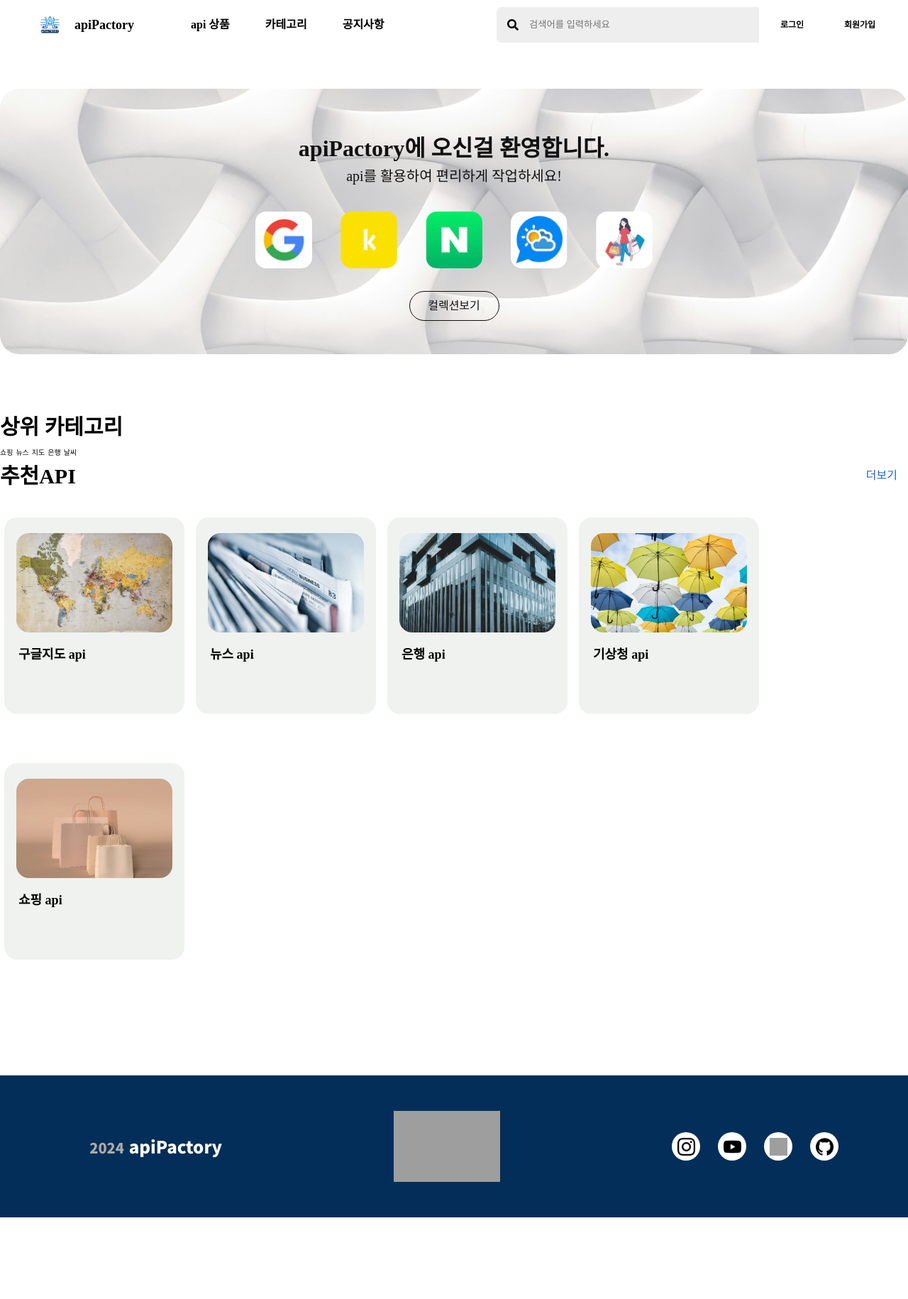
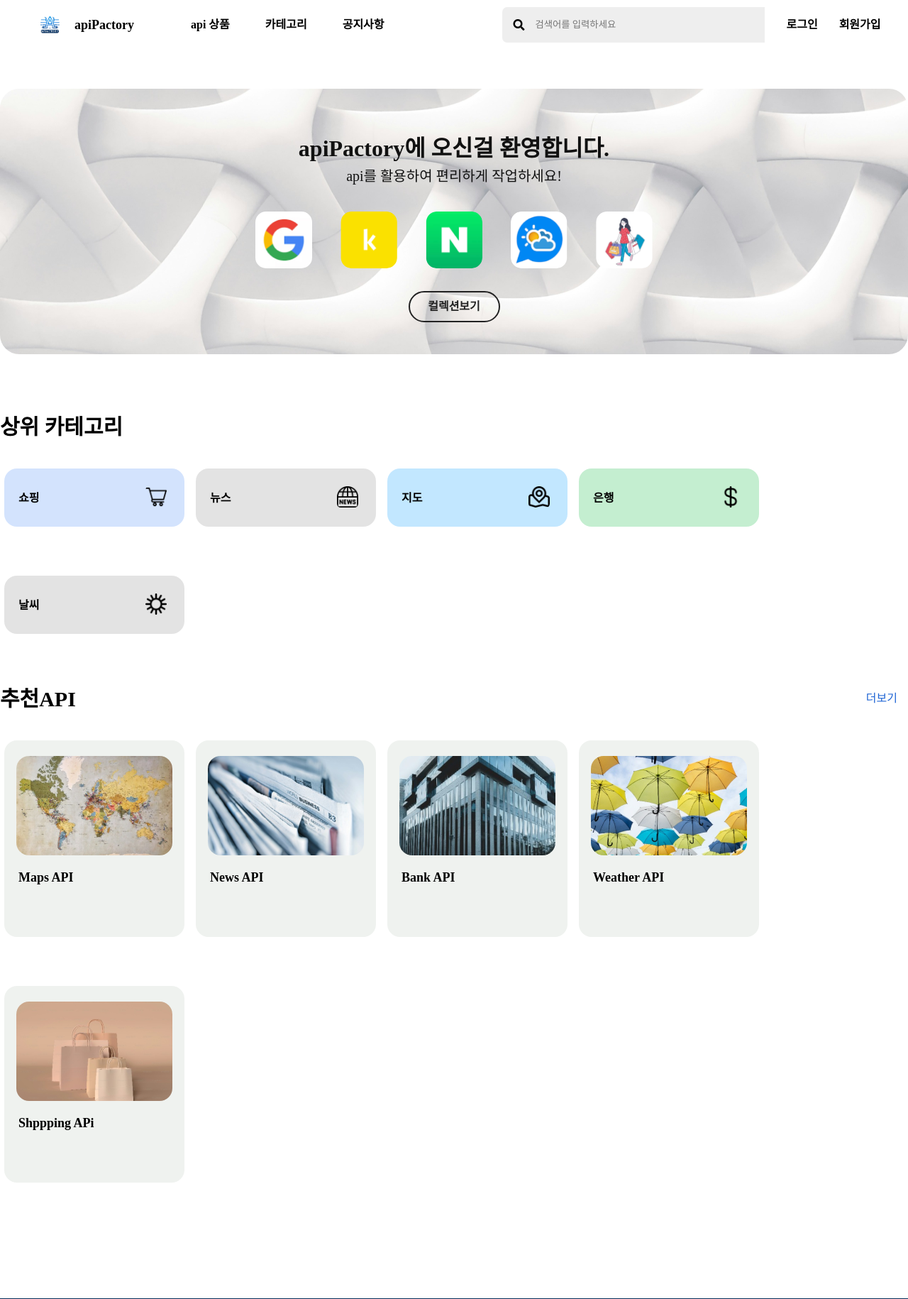
Before and after one commit to jaehyuk-lee-0712/api-pactory, a PHP site: page / in a window 1280 px wide. Shown: the top 1830 px of the page at 71% size. Before the commit the page ends 1715 px from the top, so only its background shows below. Run offline with PHP 8.4, Linux system fonts and the light colour scheme; some libraries are stand-ins or nearby versions; some web fonts are replaced; grey boxes are pictures that could not be loaded.

Commit message:
05.17 18:09 seo

```diff
--- a/assets/css/common.css
+++ b/assets/css/common.css
@@ -7,8 +7,6 @@
     align-items: center;
     justify-content: space-between;
     margin-top: 10px;
-    font-family: var(--fontN);
-    font-weight: 700;
 }
 
 #logos {
@@ -61,7 +59,16 @@
     display: flex;
     align-items: center;
     justify-content: center;
+    margin-right: 30px;
 }
+
+#controller a {
+    margin-left: 30px;
+    font-size: 1rem;
+    font-weight: 700;
+    font-family: var(--fontN);
+}
+
 
 #searchBar {
     width: 370px;
@@ -104,17 +111,6 @@
     display: none;
 }
 
-#controller {
-    margin-right: 30px;
-}
-
-#controller a {
-    width: 60px;
-    margin-left: 30px;
-    font-family: var(--fontN);
-    font-weight: 700;
-    font-size: 12px;
-}
 
 /* header end */
 
--- a/assets/css/main.css
+++ b/assets/css/main.css
@@ -20,7 +20,7 @@
     border-radius: 27px;
     position: relative;
     margin-bottom: 80px;
-    background-image: url(/apiPactory/assets/img/mainimg.png);
+    background-image: url(/assets/img/mainimg.png);
 }
 
 #main .content1 .h3 ul {
@@ -78,15 +78,15 @@
     margin-top: 32px;
     width: 125px;
     height: 40px;
-    border: 1px solid var(--black100);
+    border: 2px solid var(--black200);
     border-radius: 50px;
     justify-content: center;
     align-items: center;
     display: flex;
     margin: 0 auto;
     font-family: var(--fontN);
-    font-weight: 500;
-    color: var(--black100);
+    font-weight: 600;
+    color: var(--black200);
 }
 
 #main .content2 {
--- a/index.php
+++ b/index.php
@@ -42,12 +42,15 @@
 <?php
     }else {
 ?>
-        <a href="php/login/login.php">로그인</a>
-        <a href="#">회원가입</a>
+         <div class="login-button">
+            <a href="php/login/login.php?action=login">로그인</a>
+        </div>
+        <div class="signup-button">
+            <a href="php/login/login.php?action=signup">회원가입</a>
+        </div>
 <?php
     }
 ?>
-
 
             <!-- <div id="profile">
             </div> -->
@@ -84,14 +87,14 @@
                 <div class="category-title">
                     <li>상위 카테고리</li>
                 </div>
-                <div class="catefory-bar">
+                <div class="category-bar">
                     <ul>
                         <li>
-                            <a href="#"><span>쇼핑</span></a>
-                            <a href="#"><span>뉴스</span></a>
-                            <a href="#"><span>지도</span></a>
-                            <a href="#"><span>은행</span></a>
-                            <a href="#"><span>날씨</span></a>
+                            <a href="#"><img src="assets/img/category-icon1.png" alt="이미지"><span>쇼핑</span></a>
+                            <a href="#"><img src="assets/img/category-icon2.png" alt="이미지"><span>뉴스</span></a>
+                            <a href="#"><img src="assets/img/category-icon3.png" alt="이미지"><span>지도</span></a>
+                            <a href="#"><img src="assets/img/category-icon4.png" alt="이미지"><span>은행</span></a>
+                            <a href="#"><img src="assets/img/category-icon5.png" alt="이미지"><span>날씨</span></a>
                         </li>
                     </ul>
                 </div>
@@ -104,11 +107,11 @@
                 <div class="apibanner">
                     <ul>
                         <li>
-                            <a href="#"><img src="assets/img/notice1.jpg" alt="이미지"><span>구글지도 api</span></a>
-                            <a href="#"><img src="assets/img/notice2.jpg" alt="이미지"><span>뉴스 api</span></a>
-                            <a href="#"><img src="assets/img/notice3.jpg" alt="이미지"><span>은행 api</span></a>
-                            <a href="#"><img src="assets/img/notice4.jpg" alt="이미지"><span>기상청 api</span></a>
-                            <a href="#"><img src="assets/img/notice5.jpg" alt="이미지"><span>쇼핑 api</span></a>
+                            <a href="#"><img src="assets/img/notice1.jpg" alt="이미지"><span>Maps API</span></a>
+                            <a href="#"><img src="assets/img/notice2.jpg" alt="이미지"><span>News API</span></a>
+                            <a href="#"><img src="assets/img/notice3.jpg" alt="이미지"><span>Bank API</span></a>
+                            <a href="#"><img src="assets/img/notice4.jpg" alt="이미지"><span>Weather API</span></a>
+                            <a href="#"><img src="assets/img/notice5.jpg" alt="이미지"><span>Shppping APi</span></a>
                         </li>
                     </ul>
                 </div>
@@ -130,6 +133,36 @@
             </div>
         </div>
     </footer>
+    </footer>
+    <script>
+            document.addEventListener("DOMContentLoaded", function () {
+
+            });
+
+            function goSignUp() {
+                document.getElementById('loginForm').style.display = 'none';
+            }
+    </script>
+     <script>
+             document.addEventListener('DOMContentLoaded', function() {
+            const loginBtn = document.getElementById('loginBtn');
+            const signupBtn = document.getElementById('signupBtn');
+            const loginForm = document.getElementById('loginForm');
+            const signupForm = document.getElementById('signupForm');
+
+            loginBtn.addEventListener('click', function(e) {
+                e.preventDefault();
+                loginForm.style.display = 'block';
+                signupForm.style.display = 'none';
+            });
+
+            signupBtn.addEventListener('click', function(e) {
+                e.preventDefault();
+                loginForm.style.display = 'none';
+                signupForm.style.display = 'block';
+            });
+        });
+    </script>
 </body>
 
 </html>
--- a/php/login/loginAction.php
+++ b/php/login/loginAction.php
@@ -14,7 +14,7 @@
 
         if($cnt == 0) {
             // 사용자 ID가 존재하지 않을 때.
-            echo "<script>alert('아이디 또는 비밀번호1를 확인해주세요.');</script>";
+            echo "<script>alert('아이디 또는 비밀번호를 확인해주세요.');</script>";
             echo "<script>history.back();</script>";
         }else {
             // 사용자 ID가 존재할 때.
@@ -29,8 +29,8 @@
                 echo "<script>window.location.href='/'</script>";
             }else {
                 echo "<script>alert('아이디 또는 비밀번호2를 확인해주세요.');</script>";
-                echo $userInfo['userPass'];
-                echo $userPass;
+                // echo $userInfo['userPass'];
+                // echo $userPass;
                 // echo "<script>history.back();</script>";
 
             }
```
Also changed, not shown: assets/css/logintemp.css (deleted, +0 -7 lines), php/login/login.php (+29 -8 lines).
